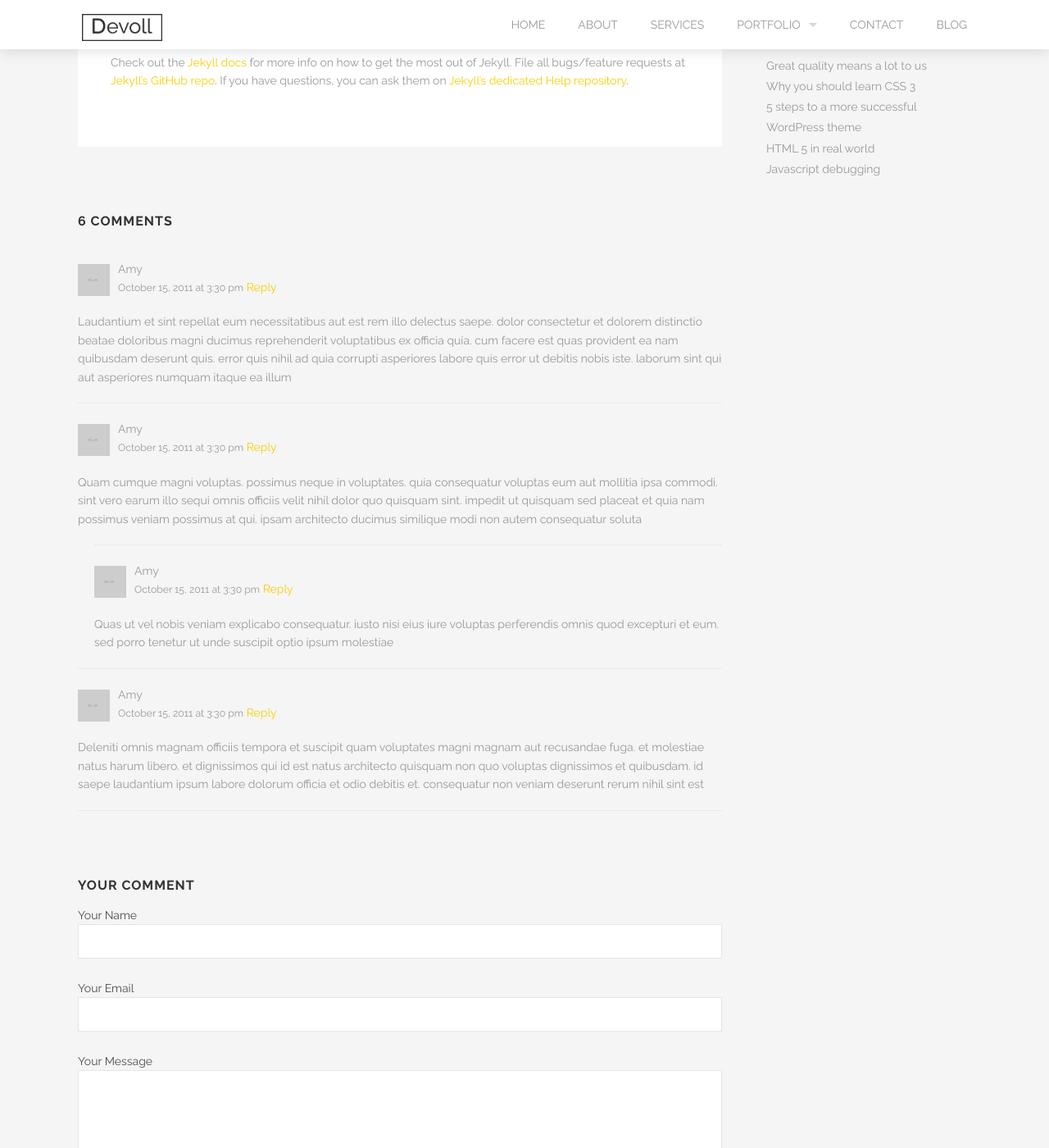
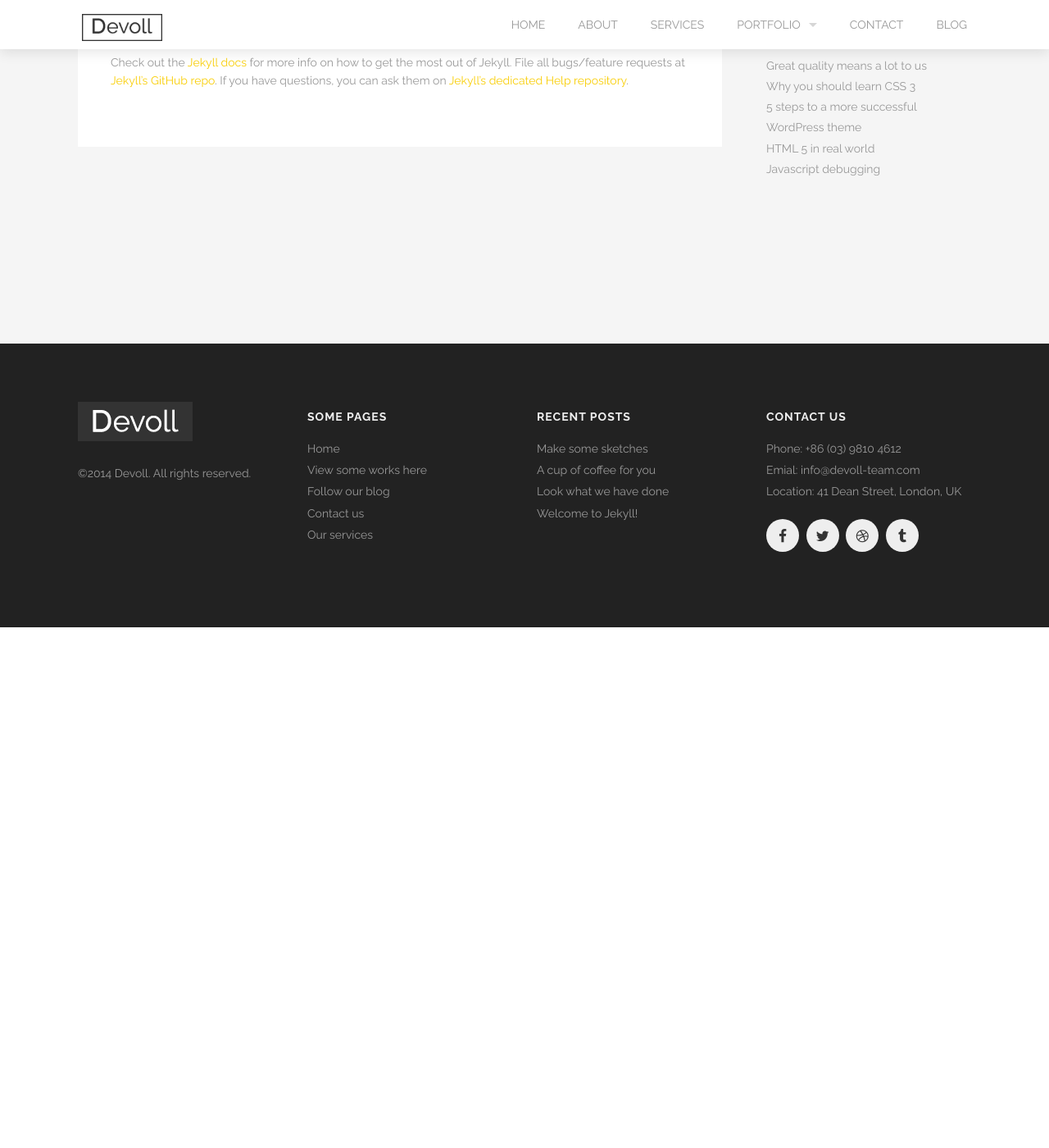
Before and after one commit to untra/jakevolin.github.io, a Jekyll site: the page built from _posts/2015-02-10-welcome-to-jekyll.md, in a window 1280 px wide and 1400 px high, scrolled down 950 px. Shown: the whole window at 82% size. Built offline with Jekyll 4.4.1, drawn with Linux system fonts in a browser that asks for light colours; after the commit the page ends 1715 px from its top, so only the background shows below that.

Commit message:
remove lorem ipsum comments

```diff
--- a/_layouts/post.html
+++ b/_layouts/post.html
@@ -3,116 +3,32 @@ layout: blog
 section_id: blog
 ---
 
-
-<div class='row'>
-  <div class='large-12 columns'>
-    <div class='mod modBlogPost big'>
-      <div class='images'>
+<div class="row">
+  <div class="large-12 columns">
+    <div class="mod modBlogPost big">
+      <div class="images">
         {% for image in page.images %}
-          <div class='image'><img alt="" src="{{site.url}}/{{image}}" /></div>
+        <div class="image"><img alt="" src="{{ site.url }}/{{ image }}" /></div>
         {% endfor %}
       </div>
-      <div class='content'>
-        <p class='info'>
-          <span>{{page.date | date: "%B %d, %Y" }}</span>
+      <div class="content">
+        <p class="info">
+          <span>{{ page.date | date: "%B %d, %Y" }}</span>
           /
-          <span>
-            by {{page.author}}
-          </span>
+          <span> by {{ page.author }} </span>
           /
           <span>
             <a href="#">4 comments</a>
           </span>
         </p>
-        <h3><a href="{{page.url}}">{{page.title}}</a></h3>
+        <h3>
+          <a href="{{ page.url }}">{{ page.title }}</a>
+        </h3>
         {{ content }}
       </div>
     </div>
-    <div class='two spacing'></div>
-    <a id='comments'></a>
-    <div class='comments-wrapper'>
-      <h3 class='comments-count'>6 Comments</h3>
-      <ul class='comments'>
-        <li>
-          <div class='meta'>
-            <p class='avatar'>
-              <img width="39" height="39" alt="" src="{{site.url}}/images/avatar.png" />
-            </p>
-            <p class='info'>
-              <span class='name'>Amy</span>
-              <span class='datetime'>October 15, 2011 at 3:30 pm</span>
-              <a href='#comment-form'>Reply</a>
-            </p>
-          </div>
-          <p>
-            Laudantium et sint repellat eum necessitatibus aut est rem illo delectus saepe. dolor consectetur et dolorem distinctio beatae doloribus magni ducimus reprehenderit voluptatibus ex officia quia. cum facere est quas provident ea nam quibusdam deserunt quis. error quis nihil ad quia corrupti asperiores labore quis error ut debitis nobis iste. laborum sint qui aut asperiores numquam itaque ea illum
-          </p>
-        </li>
-        <li>
-          <div class='meta'>
-            <p class='avatar'>
-              <img width="39" height="39" alt="" src="{{site.url}}/images/avatar.png" />
-            </p>
-            <p class='info'>
-              <span class='name'>Amy</span>
-              <span class='datetime'>October 15, 2011 at 3:30 pm</span>
-              <a href='#comment-form'>Reply</a>
-            </p>
-          </div>
-          <p>Quam cumque magni voluptas. possimus neque in voluptates. quia consequatur voluptas eum aut mollitia ipsa commodi. sint vero earum illo sequi omnis officiis velit nihil dolor quo quisquam sint. impedit ut quisquam sed placeat et quia nam possimus veniam possimus at qui. ipsam architecto ducimus similique modi non autem consequatur soluta</p>
-          <ul class='children'>
-            <li>
-              <div class='meta'>
-                <p class='avatar'>
-                  <img width="39" height="39" alt="" src="{{site.url}}/images/avatar.png" />
-                </p>
-                <p class='info'>
-                  <span class='name'>Amy</span>
-                  <span class='datetime'>October 15, 2011 at 3:30 pm</span>
-                  <a href='#comment-form'>Reply</a>
-                </p>
-              </div>
-              <p>Quas ut vel nobis veniam explicabo consequatur. iusto nisi eius iure voluptas perferendis omnis quod excepturi et eum. sed porro tenetur ut unde suscipit optio ipsum molestiae</p>
-            </li>
-          </ul>
-        </li>
-        <li>
-          <div class='meta'>
-            <p class='avatar'>
-              <img width="39" height="39" alt="" src="{{site.url}}/images/avatar.png" />
-            </p>
-            <p class='info'>
-              <span class='name'>Amy</span>
-              <span class='datetime'>October 15, 2011 at 3:30 pm</span>
-              <a href='#comment-form'>Reply</a>
-            </p>
-          </div>
-          <p>Deleniti omnis magnam officiis tempora et suscipit quam voluptates magni magnam aut recusandae fuga. et molestiae natus harum libero. et dignissimos qui id est natus architecto quisquam non quo voluptas dignissimos et quibusdam. id saepe laudantium ipsum labore dolorum officia et odio debitis et. consequatur non veniam deserunt rerum nihil sint est</p>
-        </li>
-      </ul>
-    </div>
-    <div class='four spacing'></div>
-    <div id='comments-form'>
-      <h3>Your comment</h3>
-      <form accept-charset='UTF-8' action='#' method='post'>
-        <p class='name'>
-          <label for='name'>Your Name</label>
-          <input class='input-text required' id='name' name='name' type='text'>
-        </p>
-        <p class='email'>
-          <label for='email'>Your Email</label>
-          <input class='input-text required' id='email' name='email' type='text'>
-        </p>
-        <p class='message'>
-          <label for='message'>Your Message</label>
-          <textarea class='required' cols='80' id='message' name='message' rows='5'></textarea>
-        </p>
-        <div class='spacing'></div>
-        <p>
-          <input class='button' type='submit' value='Send Message'>
-        </p>
-      </form>
-    </div>
-    <div class='four spacing'></div>
+    <div class="two spacing"></div>
+    <a id="comments"></a>
+    <div class="four spacing"></div>
   </div>
 </div>
```
